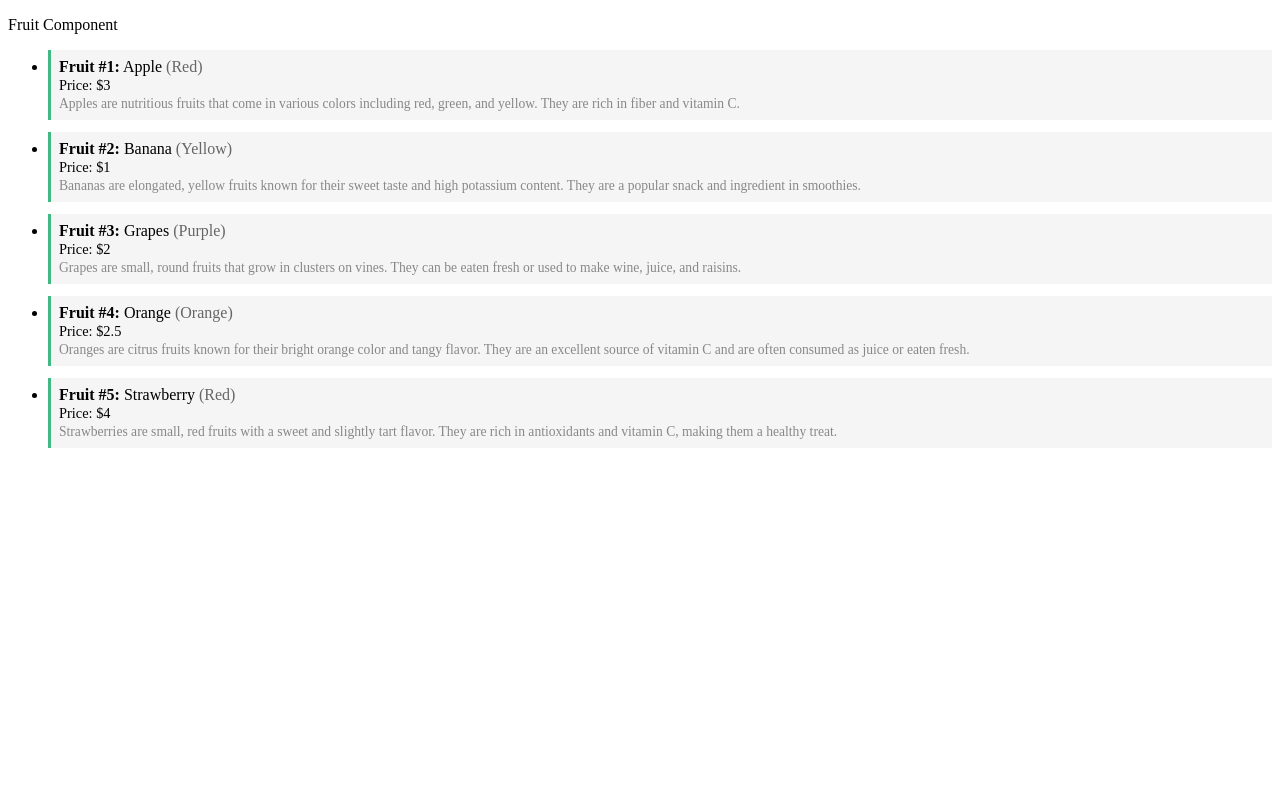
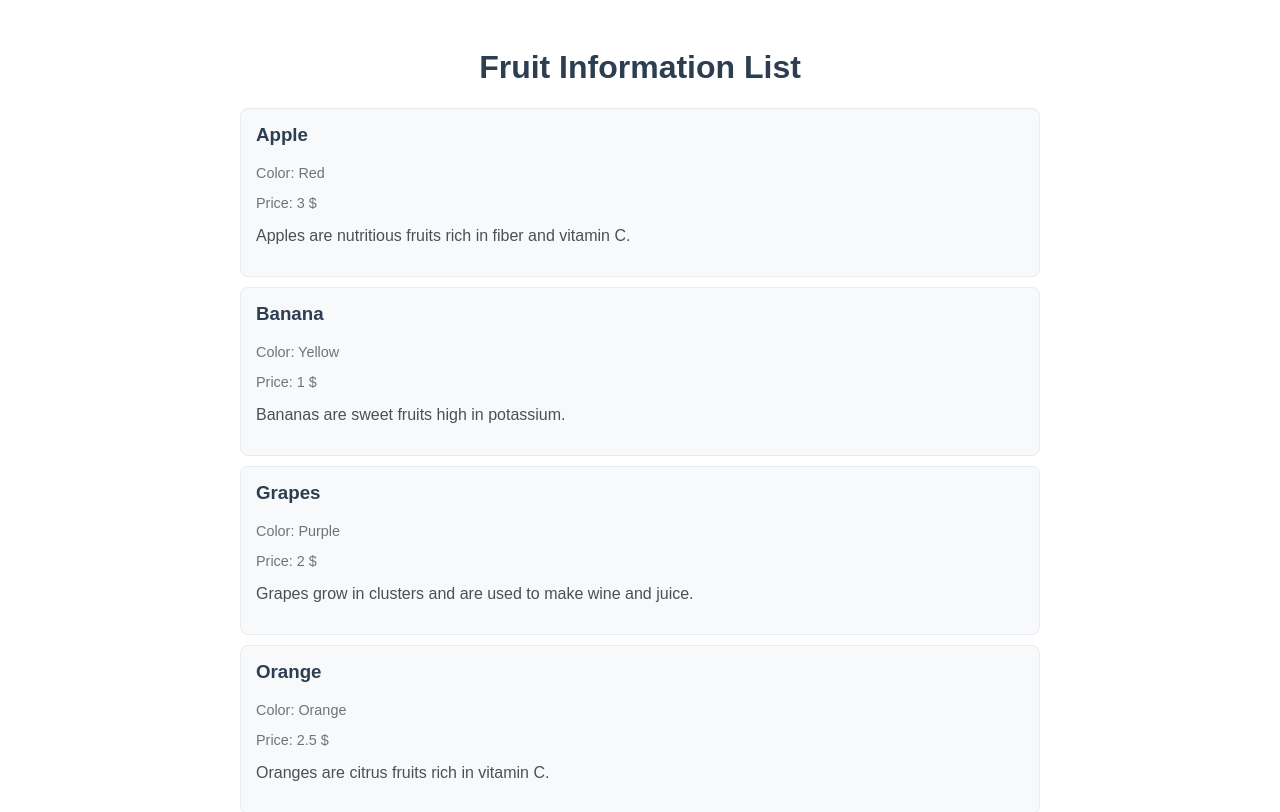
Before and after one commit to AzizjonShamsiyev/hello-vite, a Vue app: page / in a window 1280 px wide. Shown: the top 812 px of the page. Built offline with nearby package versions, Linux system fonts and the light colour scheme.

Commit message:
Update fruit component - add complete fruit data with styling and hover effects

```diff
--- a/src/components/fruit.vue
+++ b/src/components/fruit.vue
@@ -1,25 +1,104 @@
 <template>
-    <div>
-        <p>Fruit Component</p>
-        <ul>
-            <li v-for="item in list" :key="item.id" style="margin-bottom: 12px; padding: 8px; border-left: 3px solid #42b983; background-color: #f5f5f5;">
-                <strong>Fruit #{{ item.id }}:</strong> {{ item.name }}
-                <span style="color: #666;">({{ item.color }})</span>
-                <br>
-                <span style="font-size: 0.9em;">Price: ${{ item.price }}</span>
-                <br>
-                <span style="font-size: 0.85em; color: #888;">{{ item.info }}</span>
-            </li>
-        </ul>
+  <div class="fruit-container">
+    <h1 class="page-title">Fruit Information List</h1>
+
+    <div class="fruit-list">
+      <div v-for="fruit in list" :key="fruit.id" class="fruit-item">
+        <h3 class="fruit-name">{{ fruit.name }}</h3>
+        <p class="fruit-type">Color: {{ fruit.color }}</p>
+        <p class="fruit-type">Price: {{ fruit.price }} $</p>
+        <p class="fruit-brief">{{ fruit.info }}</p>
+      </div>
     </div>
+  </div>
 </template>
+
 <script setup>
-    import { reactive } from "vue";
-    const list = reactive([
-        { id: 1, name: "Apple", color: "Red", price: 3 , info: "Apples are nutritious fruits that come in various colors including red, green, and yellow. They are rich in fiber and vitamin C."},
-        { id: 2, name: "Banana", color: "Yellow", price: 1 , info: "Bananas are elongated, yellow fruits known for their sweet taste and high potassium content. They are a popular snack and ingredient in smoothies."},
-        { id: 3, name: "Grapes", color: "Purple", price: 2 , info: "Grapes are small, round fruits that grow in clusters on vines. They can be eaten fresh or used to make wine, juice, and raisins."},
-        { id: 4, name: "Orange", color: "Orange", price: 2.5 , info: "Oranges are citrus fruits known for their bright orange color and tangy flavor. They are an excellent source of vitamin C and are often consumed as juice or eaten fresh."},
-        { id: 5, name: "Strawberry", color: "Red", price: 4 , info: "Strawberries are small, red fruits with a sweet and slightly tart flavor. They are rich in antioxidants and vitamin C, making them a healthy treat."}
-    ]);
+import { ref } from "vue";
+
+const list = ref([
+  {
+    id: 1,
+    name: "Apple",
+    color: "Red",
+    price: 3,
+    info: "Apples are nutritious fruits rich in fiber and vitamin C.",
+  },
+  {
+    id: 2,
+    name: "Banana",
+    color: "Yellow",
+    price: 1,
+    info: "Bananas are sweet fruits high in potassium.",
+  },
+  {
+    id: 3,
+    name: "Grapes",
+    color: "Purple",
+    price: 2,
+    info: "Grapes grow in clusters and are used to make wine and juice.",
+  },
+  {
+    id: 4,
+    name: "Orange",
+    color: "Orange",
+    price: 2.5,
+    info: "Oranges are citrus fruits rich in vitamin C.",
+  },
+  {
+    id: 5,
+    name: "Strawberry",
+    color: "Red",
+    price: 4,
+    info: "Strawberries are antioxidant-rich sweet red fruits.",
+  },
+]);
 </script>
+
+<style scoped>
+.fruit-container {
+  max-width: 800px;
+  margin: 0 auto;
+  padding: 20px;
+  font-family: "Microsoft YaHei", sans-serif;
+  color: #333;
+}
+
+.page-title {
+  text-align: center;
+  color: #2c3e50;
+}
+
+.fruit-list {
+  display: flex;
+  flex-direction: column;
+  gap: 10px;
+}
+
+.fruit-item {
+  background-color: #f8f9fa;
+  border: 1px solid #e9ecef;
+  border-radius: 8px;
+  padding: 15px;
+  transition: all 0.2s ease-in-out;
+}
+
+.fruit-item:hover {
+  border-color: #adb5bd;
+  background-color: #e9ecef;
+}
+
+.fruit-name {
+  color: #2c3e50;
+  margin-top: 0;
+}
+
+.fruit-type {
+  color: #6c757d;
+  font-size: 0.9em;
+}
+
+.fruit-brief {
+  color: #495057;
+}
+</style>
```
